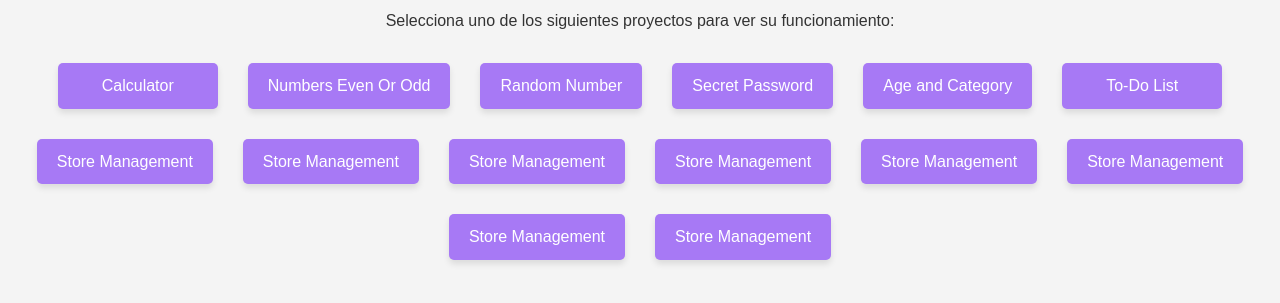
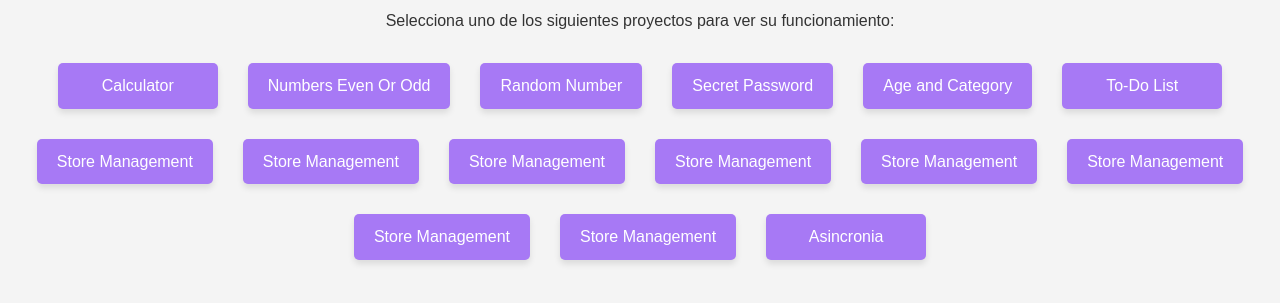
Before and after one commit to Angie09309/js-exercises, a plain HTML site: page index.html in a window 1280 px wide. Shown: the part 95-398 px from the top of the page. Drawn offline with Linux system fonts and the light colour scheme.

Commit message:
Added link to Asynchrony section in main index

```diff
--- a/index.html
+++ b/index.html
@@ -28,6 +28,7 @@
         <li><a href="Logic Exercises/exercise4.html">Store Management </a> </li>
         <li><a href="Logic Exercises/exercise5.html">Store Management </a> </li>
         <li><a href="Logic Exercises/exercise6.html">Store Management </a> </li>
+        <li><a href="asincronia/">Asincronia </a> </li>
 
     </ul>
 </body>
```
